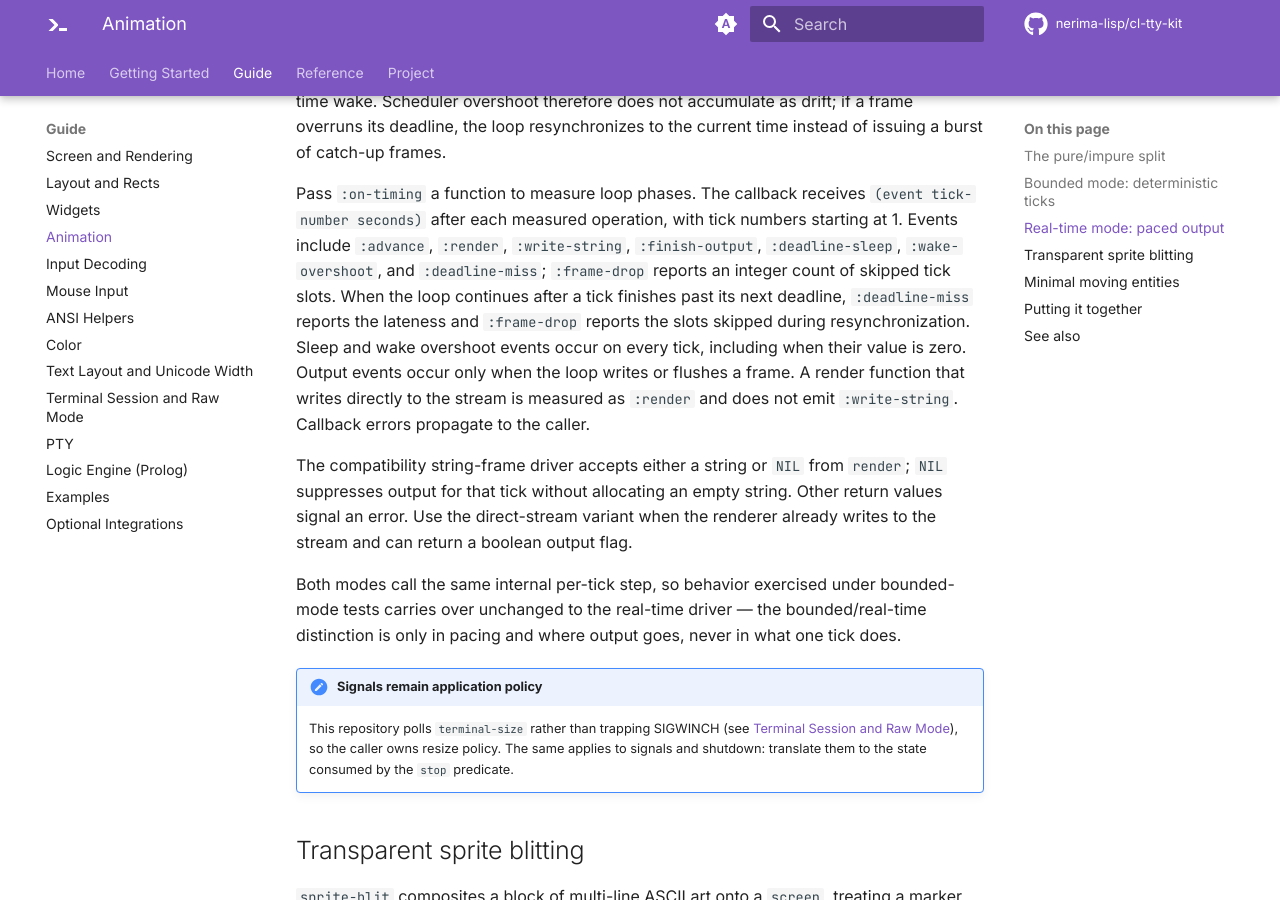
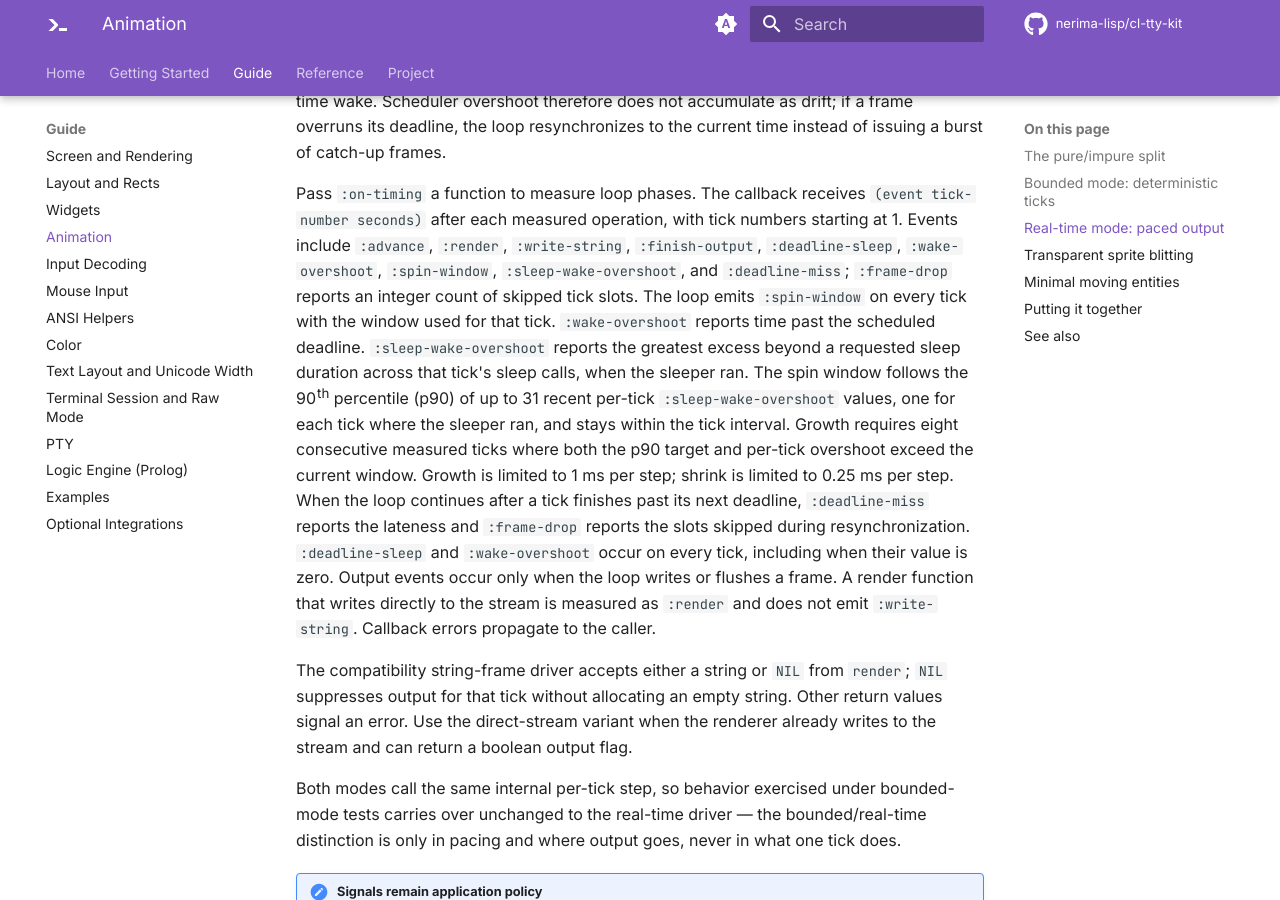
Before and after one commit to nerima-lisp/cl-tty-kit, an MkDocs documentation site: the page built from docs/src/guide/animation.md, in a window 1280 px wide and 900 px high, scrolled down 2186 px. Built offline with MkDocs 1.6.1 and Material for MkDocs 9.7.7, drawn with Linux system fonts in a browser that asks for light colours; comment, search, counter and statistics services are not loaded.

Commit message:
docs: clarify realtime spin timing contract

```diff
--- a/docs/src/guide/animation.md
+++ b/docs/src/guide/animation.md
@@ -110,15 +110,25 @@ issuing a burst of catch-up frames.
 Pass `:on-timing` a function to measure loop phases. The callback receives
 `(event tick-number seconds)` after each measured operation, with tick numbers
 starting at 1. Events include `:advance`, `:render`, `:write-string`,
-`:finish-output`, `:deadline-sleep`, `:wake-overshoot`, and `:deadline-miss`;
-`:frame-drop` reports an integer count of skipped tick slots. When the loop
-continues after a tick finishes past its next deadline, `:deadline-miss`
-reports the lateness and `:frame-drop` reports the slots skipped during
-resynchronization. Sleep and wake overshoot events occur on every tick,
-including when their value is zero. Output events occur only when the loop
-writes or flushes a frame. A render function that writes directly to the
-stream is measured as `:render` and does not emit `:write-string`. Callback
-errors propagate to the caller.
+`:finish-output`, `:deadline-sleep`, `:wake-overshoot`, `:spin-window`,
+`:sleep-wake-overshoot`, and `:deadline-miss`; `:frame-drop` reports an integer
+count of skipped tick slots. The loop emits `:spin-window` on every tick with
+the window used for that tick. `:wake-overshoot` reports time past the scheduled
+deadline. `:sleep-wake-overshoot` reports the greatest excess beyond a requested
+sleep duration across that tick's sleep calls, when the sleeper ran. The spin
+window follows the 90th percentile (p90) of up to 31 recent per-tick
+`:sleep-wake-overshoot` values, one for each tick where the sleeper ran, and
+stays within the tick interval. Growth requires eight consecutive measured
+ticks where both the p90 target and per-tick overshoot exceed the current
+window. Growth is limited to 1 ms per step; shrink is limited to 0.25 ms per
+step. When the loop
+continues after a tick finishes past its next deadline, `:deadline-miss` reports
+the lateness and `:frame-drop` reports the slots skipped during
+resynchronization. `:deadline-sleep` and `:wake-overshoot`
+occur on every tick, including when their value is zero. Output events occur
+only when the loop writes or flushes a frame. A render function that writes
+directly to the stream is measured as `:render` and does not emit
+`:write-string`. Callback errors propagate to the caller.
 
 The compatibility string-frame driver accepts either a string or `NIL` from
 `render`; `NIL` suppresses output for that tick without allocating an empty
```
Also changed, not shown: docs/src/reference/api.md (+12 -2 lines), README.md, 1 other file.
